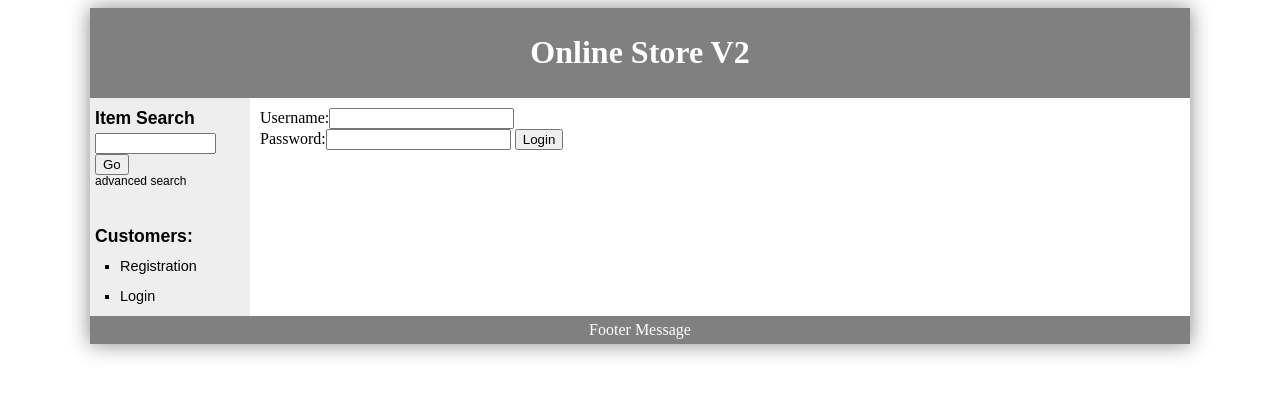
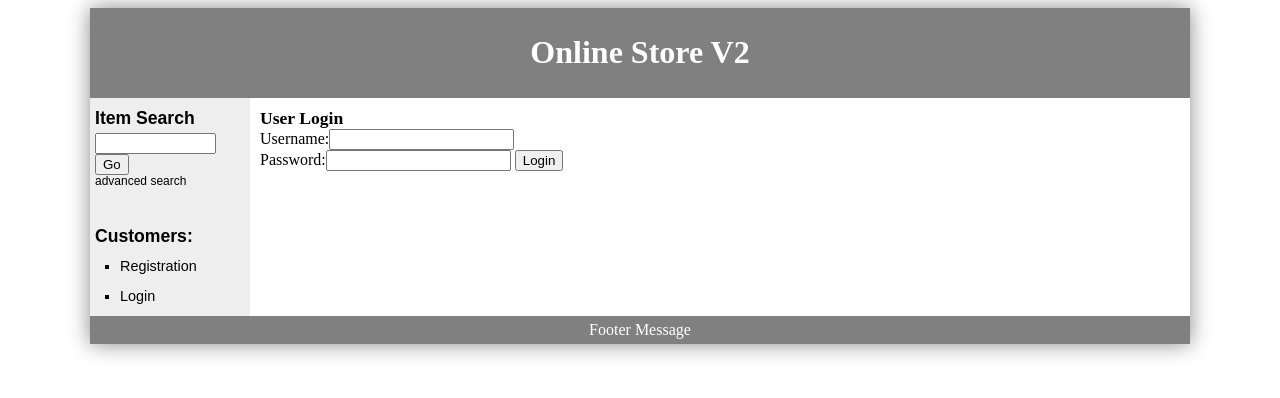
Before and after one commit to gminaker/databases, a PHP site: page / in a window 1280 px wide. Shown: the top 398 px of the page. Run offline with PHP 8.4, Linux system fonts and the light colour scheme.

Commit message:
login title

```diff
--- a/views/login.php
+++ b/views/login.php
@@ -1,3 +1,4 @@
+<h2>User Login</h2>
 <form method="post" action="/">
 Username:<input type="text" name="login_id"><br />
 Password:<input type="password" name="login_pass">
```
